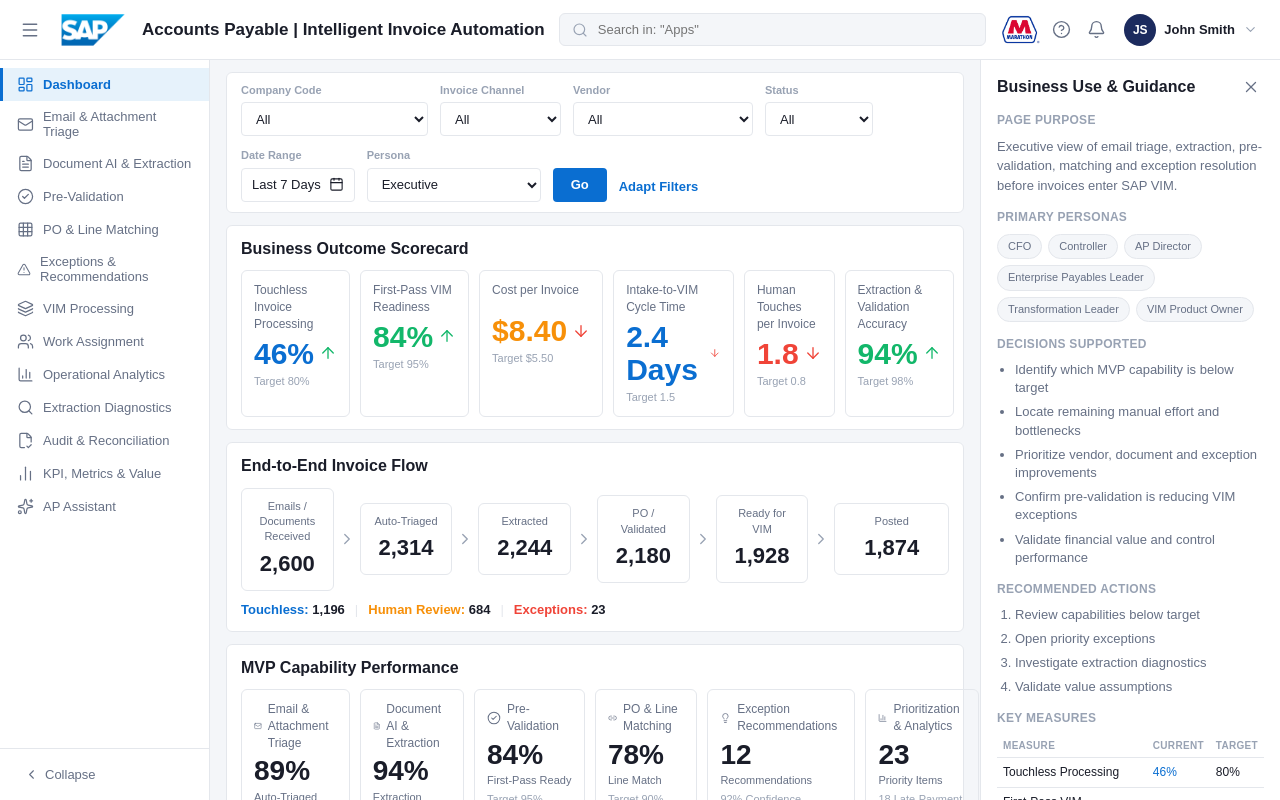
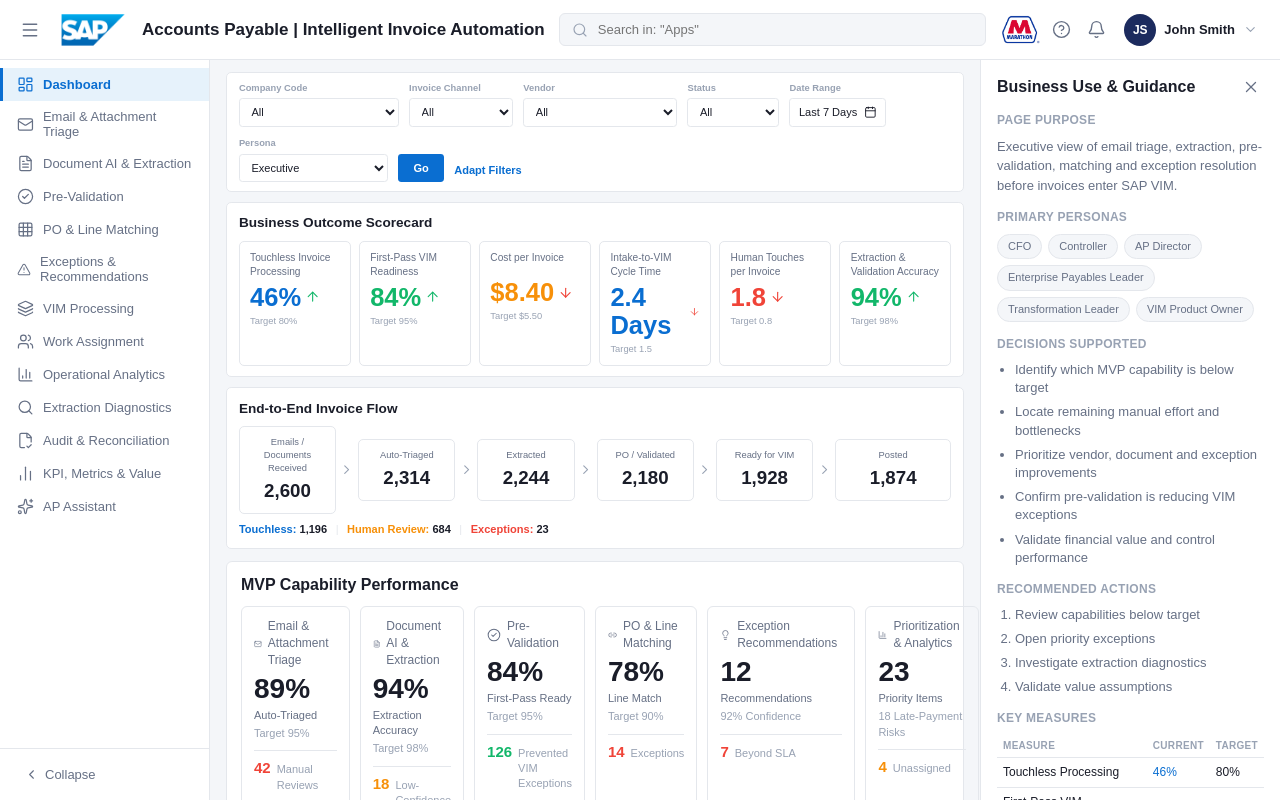
Before and after one commit to Dharshini-Prem-Anand/marathon_version2, a React (Vite) app: page / in a window 1280 px wide. Built offline with nearby package versions, Linux system fonts and the light colour scheme.

Commit message:
resolution changes

```diff
--- a/src/App.css
+++ b/src/App.css
@@ -301,6 +301,14 @@
   font-weight: 600;
   cursor: pointer;
   padding: 8px 0;
+}
+
+/* ---------- DASHBOARD TOP: 85% resolution ---------- */
+.dashboard-top-zoom {
+  zoom: 0.85;
+  display: flex;
+  flex-direction: column;
+  gap: 12px;
 }
 
 /* ---------- SCORECARD ---------- */
--- a/src/pages/Dashboard.jsx
+++ b/src/pages/Dashboard.jsx
@@ -21,6 +21,7 @@
 
   return (
     <>
+      <div className="dashboard-top-zoom">
         <FilterBar
           fields={dashboardFilters}
           values={draft}
@@ -32,6 +33,7 @@
         />
         <Scorecard title="Business Outcome Scorecard" metrics={scorecardMetrics} />
         <FlowSteps />
+      </div>
       <CapabilityCards />
       <PriorityQueue rows={filteredQueue} />
       <Bottlenecks />
```
Lines whose indentation alone changed are shown as unchanged.
